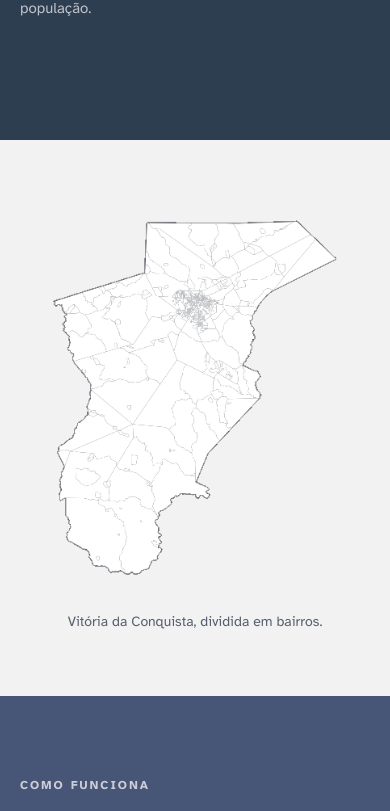
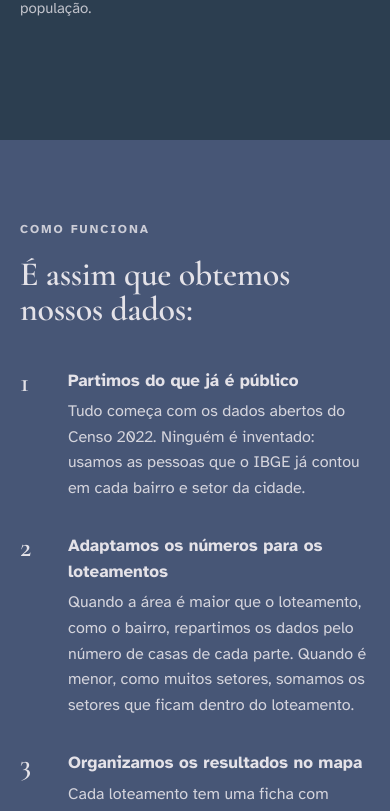
Before and after one commit to pedrovitorsilva/tcc_teste, a Next.js app: page / in a window 390 px wide. Shown: the part 3438-4249 px from the top of the page. Built offline with nearby package versions, Linux system fonts and the light colour scheme.

Commit message:
refactor: change element orden in comoFunciona landing page section

```diff
--- a/src/components/landing/sections/ComoFunciona.tsx
+++ b/src/components/landing/sections/ComoFunciona.tsx
@@ -25,7 +25,7 @@ const PASSOS = [
 export function ComoFunciona() {
   return (
     <section id="como-funciona" className="grid scroll-mt-16 md:grid-cols-2">
-      <div className="flex items-center justify-center bg-panel-2 px-10 py-16 md:py-24">
+      <div className="order-last flex items-center justify-center bg-panel-2 px-10 py-16 md:order-none md:py-24">
         <figure className="w-full max-w-sm">
           <MapImage className="w-full" />
           <figcaption className="mt-5 text-center text-[14px] text-ink-soft">
```
Also changed, not shown: 1 other file (tests, documents, lock files or other folders).
